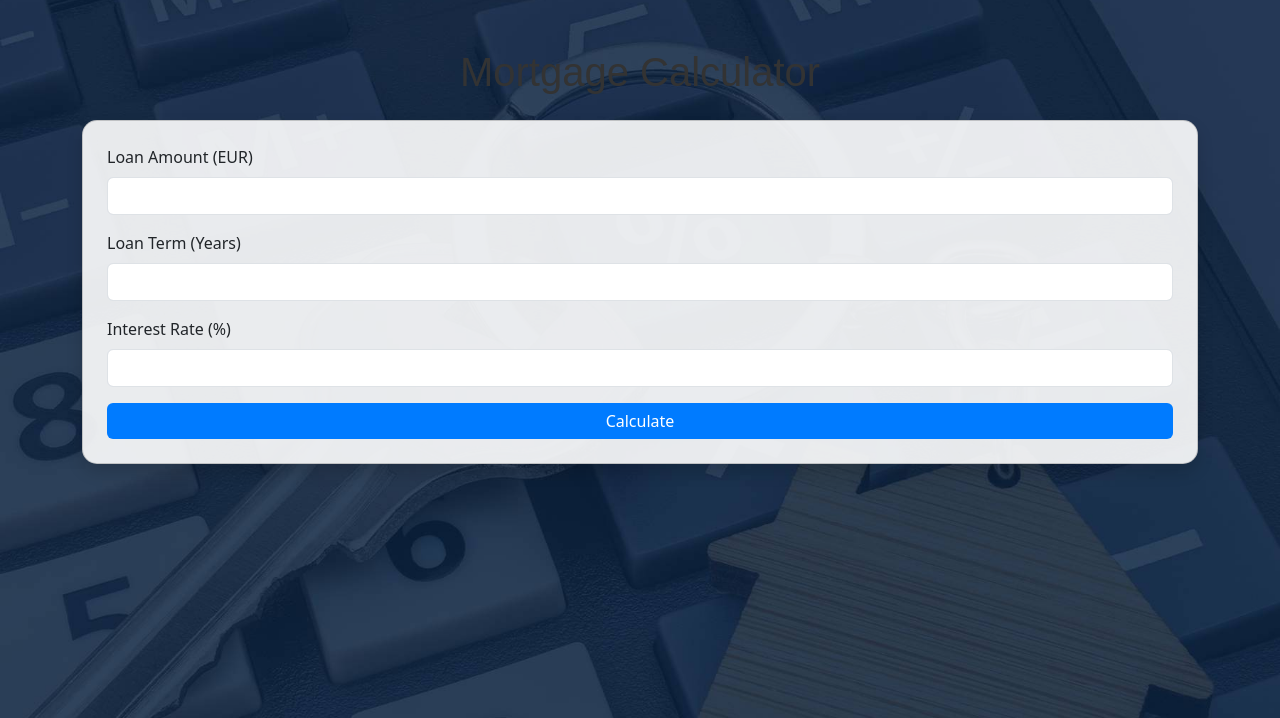
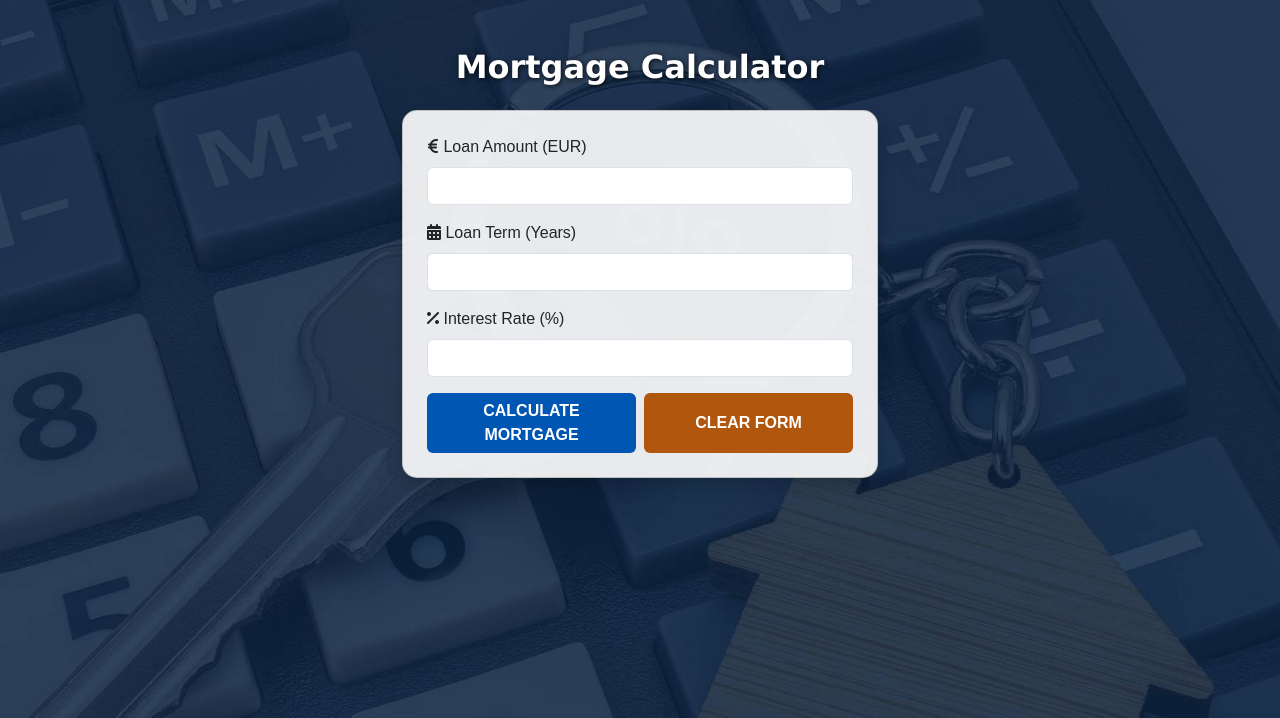
Before and after one commit to ProninDenys/Mortgage_calculator, a Django app: page / in a window 1280 px wide. Shown: the top 718 px of the page. Run offline with Django 5.2, Linux system fonts and the light colour scheme.

Commit message:
initial commit

```diff
--- /dev/null
+++ b/mortgage_calculator/calculator/static/css/styles.css
@@ -0,0 +1,56 @@
+body {
+    background: url('/static/img/1.jpg') no-repeat center center fixed;
+    background-size: cover;
+    color: #fff;
+    font-family: 'Arial', sans-serif;
+}
+
+.container {
+    max-width: 500px;
+    margin-top: 50px;
+    margin-bottom: 50px;
+}
+
+.card {
+    background-color: rgba(255, 255, 255, 0.9);
+    border-radius: 15px;
+}
+
+.btn-primary {
+    background-color: #0056b3;
+    border: none;
+    font-weight: bold;
+    text-transform: uppercase;
+}
+
+.btn-secondary {
+    background-color: #b0560d;
+    border: none;
+    font-weight: bold;
+    text-transform: uppercase;
+}
+
+.btn-primary:hover, .btn-secondary:hover {
+    transform: scale(1.05);
+    transition: transform 0.2s ease-in-out;
+}
+
+h1, h2 {
+    font-family: 'Verdana', sans-serif;
+    font-weight: bold;
+}
+
+h1 {
+    font-size: 2rem;
+    color: #ffffff;
+    text-shadow: 1px 1px 5px rgba(0, 0, 0, 0.8);
+}
+
+h2 {
+    font-size: 1.5rem;
+    color: #333333;
+}
+
+.list-group-item {
+    background-color: rgba(255, 255, 255, 0.9);
+}
--- /dev/null
+++ b/mortgage_calculator/calculator/static/js/scripts.js
@@ -0,0 +1,12 @@
+document.getElementById('clearButton').addEventListener('click', function() {
+    // Clear form fields
+    document.getElementById('amount').value = '';
+    document.getElementById('term').value = '';
+    document.getElementById('rate').value = '';
+
+    // Hide results
+    const resultsDiv = document.querySelector('.card.mt-4');
+    if (resultsDiv) {
+        resultsDiv.style.display = 'none';
+    }
+});
--- a/mortgage_calculator/calculator/templates/calculator/mortgage_calculator.html
+++ b/mortgage_calculator/calculator/templates/calculator/mortgage_calculator.html
@@ -1,62 +1,39 @@
 <!DOCTYPE html>
 <html lang="en">
-
+    {% load static %}
 <head>
     <meta charset="UTF-8">
     <meta name="viewport" content="width=device-width, initial-scale=1.0">
     <title>Mortgage Calculator</title>
-    {% load static %}
     <link href="https://cdn.jsdelivr.net/npm/bootstrap@5.3.0/dist/css/bootstrap.min.css" rel="stylesheet">
-    <style>
-        body {
-            background: url("{% static 'img/1.jpg' %}") no-repeat center center fixed;
-            background-size: cover;
-            color: #fff;
-        }
-
-        .card {
-            background-color: rgba(255, 255, 255, 0.9);
-            border-radius: 15px;
-        }
-
-        .btn-primary {
-            background-color: #007bff;
-            border: none;
-        }
-
-        h1,
-        h2 {
-            font-family: 'Arial', sans-serif;
-            color: #333;
-        }
-    </style>
+    <link href="https://cdnjs.cloudflare.com/ajax/libs/font-awesome/6.0.0-beta3/css/all.min.css" rel="stylesheet">
+    <link href="{% static 'css/styles.css' %}" rel="stylesheet">
 </head>
-
 <body>
     <div class="container mt-5">
         <h1 class="text-center mb-4">Mortgage Calculator</h1>
         <form method="post" class="card p-4 shadow">
             {% csrf_token %}
             <div class="mb-3">
-                <label for="amount" class="form-label">Loan Amount (EUR)</label>
-                <input type="number" class="form-control" id="amount" name="amount" value="{{ data.amount|default:'' }}"
-                    required>
+                <label for="amount" class="form-label"><i class="fas fa-euro-sign"></i> Loan Amount (EUR)</label>
+                <input type="number" class="form-control" id="amount" name="amount" value="{{ data.amount|default:'' }}" required>
             </div>
             <div class="mb-3">
-                <label for="term" class="form-label">Loan Term (Years)</label>
-                <input type="number" class="form-control" id="term" name="term" value="{{ data.term|default:'' }}"
-                    required>
+                <label for="term" class="form-label"><i class="fas fa-calendar-alt"></i> Loan Term (Years)</label>
+                <input type="number" class="form-control" id="term" name="term" value="{{ data.term|default:'' }}" required>
             </div>
             <div class="mb-3">
-                <label for="rate" class="form-label">Interest Rate (%)</label>
-                <input type="number" step="0.01" class="form-control" id="rate" name="rate"
-                    value="{{ data.rate|default:'' }}" required>
+                <label for="rate" class="form-label"><i class="fas fa-percentage"></i> Interest Rate (%)</label>
+                <input type="number" step="0.01" class="form-control" id="rate" name="rate" value="{{ data.rate|default:'' }}" required>
             </div>
-            <button type="submit" class="btn btn-primary w-100">Calculate</button>
+            <div class="d-flex">
+                <button type="submit" class="btn btn-primary w-100 me-2">Calculate Mortgage</button>
+                <button type="button" class="btn btn-secondary w-100" id="clearButton">Clear Form</button>
+            </div>
         </form>
 
         {% if result %}
-        <div class="mt-4">
+        <div class="mt-4 card p-4 shadow">
             <h2 class="text-center">Results</h2>
             <ul class="list-group">
                 <li class="list-group-item"><strong>Monthly Payment:</strong> €{{ result.monthly_payment }}</li>
@@ -69,6 +46,6 @@
         </div>
         {% endif %}
     </div>
+    <script src="{% static 'js/scripts.js' %}"></script>
 </body>
-
 </html>
```
